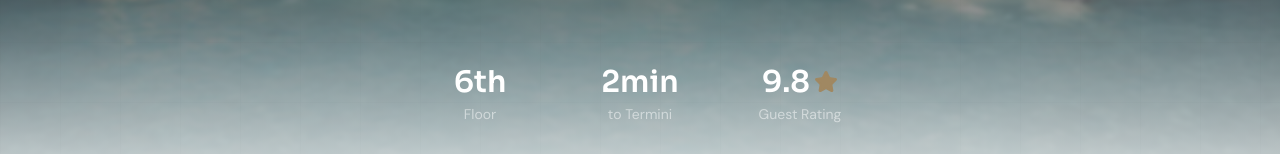
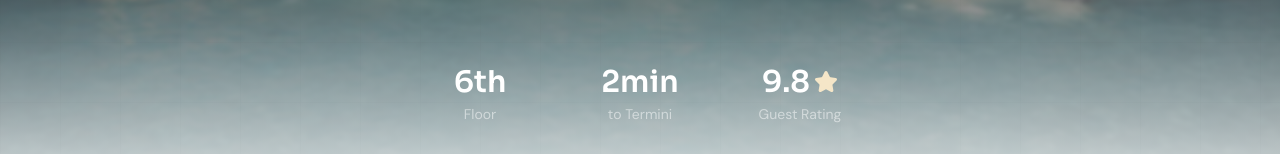
Before and after one commit to midastouchsrl/6-al-top, a Next.js app: page /en in a window 1280 px wide. Shown: the part 558-712 px from the top of the page. Built offline with nearby package versions, Linux system fonts and the light colour scheme.

Commit message:
fix: star icon solid champagne color

```diff
--- a/src/components/Hero.tsx
+++ b/src/components/Hero.tsx
@@ -77,7 +77,7 @@ export default function Hero() {
             <div key={stat.label} className="text-center">
               <div className="text-2xl md:text-3xl font-display font-semibold text-white flex items-center justify-center gap-1">
                 {stat.value}
-                {stat.showStar && <Star className="w-5 h-5 md:w-6 md:h-6 text-gold-500 dark:text-gold-400 fill-gold-500 dark:fill-gold-400" />}
+                {stat.showStar && <Star className="w-5 h-5 md:w-6 md:h-6 text-[#F5E6C8] fill-[#F5E6C8]" />}
               </div>
               <div className="text-sm text-white/50 mt-1">{stat.label}</div>
             </div>
```
